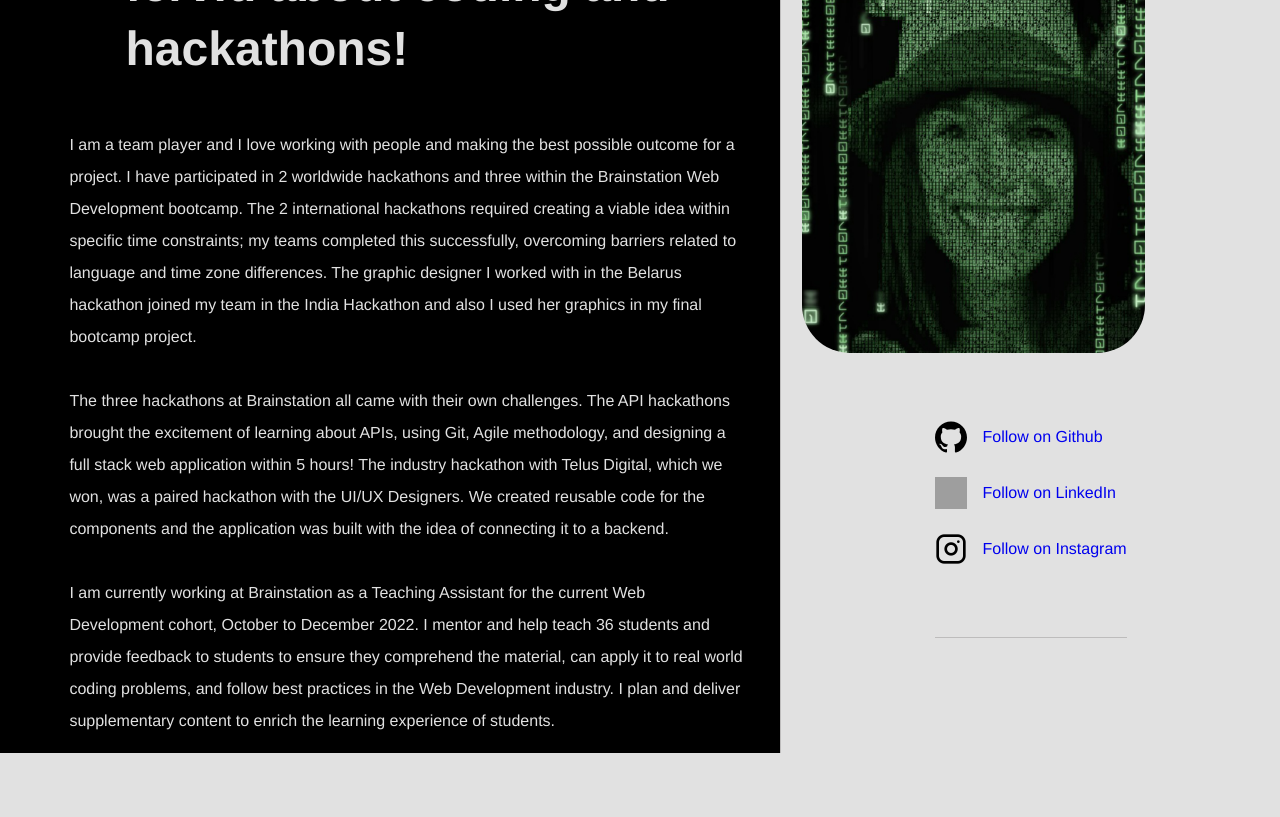
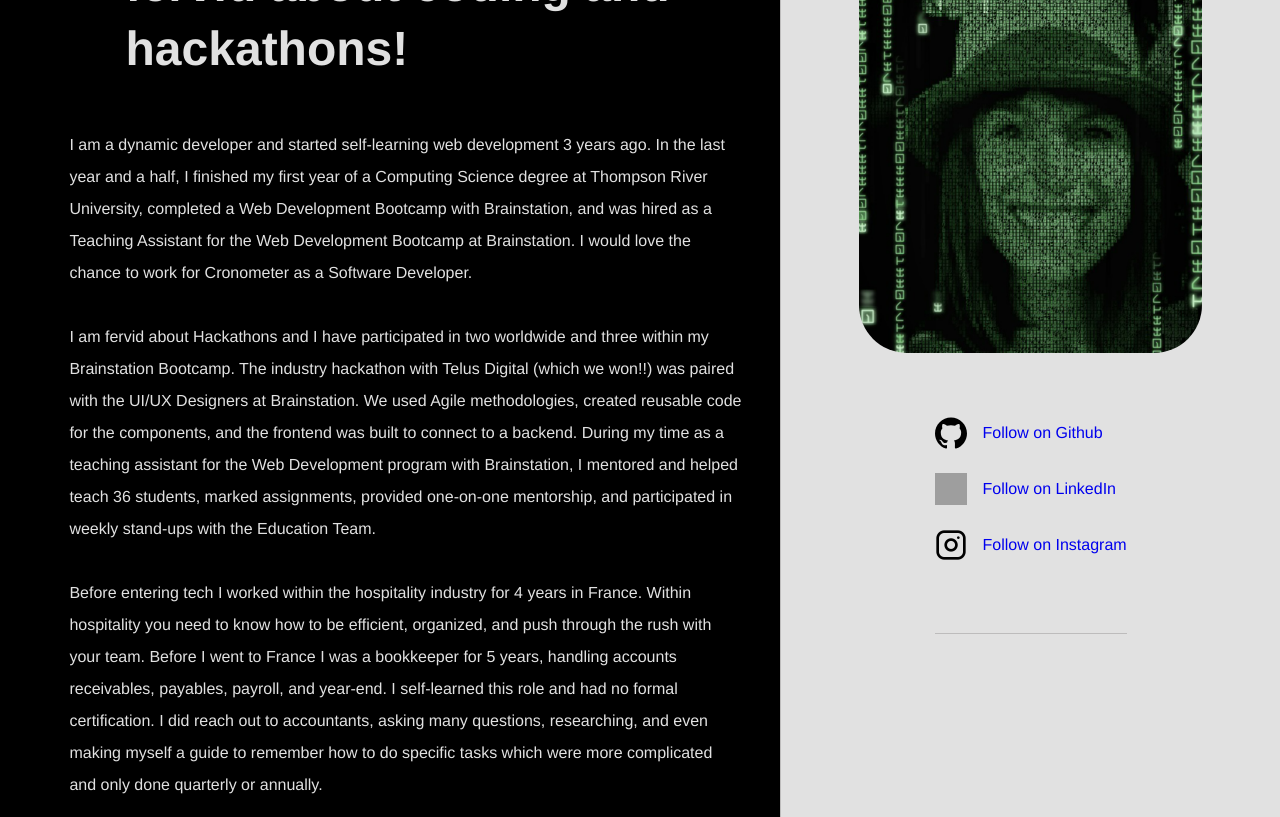
Before and after one commit to vadym0509/ReactProrfolio, a React (Create React App) app: page /About in a window 1280 px wide. Shown: the part 300-1117 px from the top of the page. Before the commit the page ends 1053 px from the top, so only its background shows below. Built offline with nearby package versions, Linux system fonts and the light colour scheme; grey boxes are pictures that could not be loaded.

Commit message:
added images to projects

```diff
--- a/src/components/About/About.jsx
+++ b/src/components/About/About.jsx
@@ -7,6 +7,7 @@ import { useRef } from "react";
 import { useInView } from "framer-motion";
 
 function About() {
+    //useRef and useInView for the photo of myself moving into the screen when 'inview'
     const ref = useRef(null);
     const isInView = useInView(ref, { once: true });
     return (
@@ -15,30 +16,29 @@ function About() {
         <div className='about__info'>
         <h1 className='about__title'>I'm <span className="about__title--change">Kayle Robson</span>.  I am fervid about coding and hackathons!</h1>
 
-        <p className='about__p'>I am a team player and I love working with people and making the best possible
-        outcome for a project.  I have participated in 2 worldwide hackathons and three within
-        the Brainstation Web Development bootcamp.   The 2 international hackathons required creating a viable idea within specific time
-        constraints; my teams completed this successfully, overcoming barriers related to language and time zone differences.
-        The graphic designer I worked with in the Belarus hackathon joined my team in the India Hackathon and also I used her
-        graphics in my final bootcamp project.  </p>
-        <p className='about__p'>The three hackathons at Brainstation all came with their own challenges.  The API
-        hackathons brought the excitement of learning about APIs, using Git, Agile methodology, and designing a full stack web
-        application within 5 hours!  The industry hackathon with Telus Digital, which we won, was a paired hackathon with the UI/UX Designers.
-        We created reusable code for the components and the application was built with the idea of connecting it to a backend.</p>
-        <p className='about__p'>I am currently working at Brainstation as a Teaching Assistant for the current Web Development cohort, October to December 2022.  I mentor
-        and help teach 36 students and provide feedback to students to ensure they comprehend the material, can apply it to real world
-        coding problems, and follow best practices in the Web Development industry.  I plan and deliver supplementary content to enrich
-        the learning experience of students.</p>
+        <p className='about__p'> I am a dynamic developer and started self-learning web development 3 years ago. In the last year and a half, I finished my first year of a Computing Science degree at Thompson River University, completed a Web Development Bootcamp with Brainstation, and was hired as a Teaching Assistant for the Web Development Bootcamp at Brainstation.  I would love the chance to work for Cronometer as a Software Developer.
+        </p>
+        <p className='about__p'>I am fervid about Hackathons and I have participated in two worldwide and three within my Brainstation Bootcamp.  The industry hackathon with Telus Digital (which we won!!)  was paired with the UI/UX Designers at Brainstation.  We used Agile methodologies, created reusable code for the components, and the frontend was built to connect to a backend.   During my time as a teaching assistant for the Web Development program with Brainstation, I mentored and helped teach 36 students, marked assignments, provided one-on-one mentorship, and participated in weekly stand-ups with the Education Team.
+        </p>
+        <p className='about__p'>Before entering tech I worked within the hospitality industry for 4 years in France.  Within hospitality you need to know how to be efficient, organized, and push through the rush with your team.  Before I went to France I was a bookkeeper for 5  years, handling accounts receivables, payables, payroll, and year-end.  I self-learned this role and had no formal certification.  I did reach out to accountants, asking many questions, researching, and even making myself a guide to remember how to do specific tasks which were more complicated and only done quarterly or annually.  </p>
         </div>
+
         <div className='about__more'>
-        <div ref={ref}>
-        <img className='about__imgSelf'  style={{
+
+        <div className="about__img" ref={ref}>
+        <img className='about__img--self'  style={{
             transform: isInView ? "none" : "translateX(-200px)",
             opacity: isInView ? 1 : 0,
             transition: "all 0.9s cubic-bezier(0.17, 0.55, 0.55, 1) 0.5s"
         }} src={kayle} alt='kayle robson portrait'/>
         </div>
-        <div className='about__social'>
+
+        <div className='about__social' ref={ref}>
+        <div style={{
+            transform: isInView ? "none" : "translateX(-200px)",
+            opacity: isInView ? 1 : 0,
+            transition: "all 0.9s cubic-bezier(0.17, 0.55, 0.55, 1) 0.75s"
+        }}>
         <a target="_blank" rel="noopener noreferrer" href="https://github.com/revyrob">
         <div className='about__socialListItem'>
         <img className='about__social--icon' src={github} alt='github icon' /><p className='about__social--p'>Follow on Github</p>
@@ -54,7 +54,7 @@ function About() {
         </a>
         </div>
         </div>
-
+        </div>
         </section>
         </>
         );
--- a/src/components/About/About.scss
+++ b/src/components/About/About.scss
@@ -38,7 +38,6 @@
         flex-direction: column;
         align-items: center;
         padding-top: 3rem;
-
         @include tablet {
             width: 60%;
             padding-left:2rem;
@@ -46,7 +45,6 @@
     }
     &__more {
         padding-top: 10%;
-
         display:flex;
         flex-direction: column;
         width: 100%;
@@ -61,7 +59,10 @@
         line-height: 2rem;
         margin-bottom: 1rem;
     }
-    &__imgSelf {
+    &__img{
+        display: flex;
+        justify-content: center;
+        &--self {
             width: 75%;
             border-radius: 3rem;
             background-color: black;
@@ -72,6 +73,8 @@
                 margin-top: 0;
             }
         }
+    }
+
     &__social {
         border-bottom: 1px solid rgb(189, 188, 188);
         padding-bottom: 3rem;
--- a/src/data/projects.json
+++ b/src/data/projects.json
@@ -4,7 +4,7 @@
             "id": "3f6dsfdsf0-f025-23432-8698-00cfd44974ba",
             "name": "Briancon Fantomes V2",
             "description": "Revamping the older V1 Braincon Fantomes with React, Framer-motion, and Tailwind",
-            "image": "/images/operation-mother-earth.png",
+            "image": "/images/BfV2.png",
             "toolSkill": [
                 "React",
                 "Framer Motion",
@@ -18,7 +18,7 @@
             "id": "3f6d5660-f025-4892-1111-00cfd44974ba",
             "name": "Sept Sommet Blog",
             "description": "Testing out NextJS, Tailwind, and Sanity backend to create a simple blog for school communication",
-            "image": "/images/operation-mother-earth.png",
+            "image": "/images/septSommet.png",
             "toolSkill": [
                 "NextJS",
                 "Tailwind",
```
Also changed, not shown: public/images/bFV2.png (added), public/images/septSommet.png (added). Lines whose indentation alone changed are shown as unchanged.
